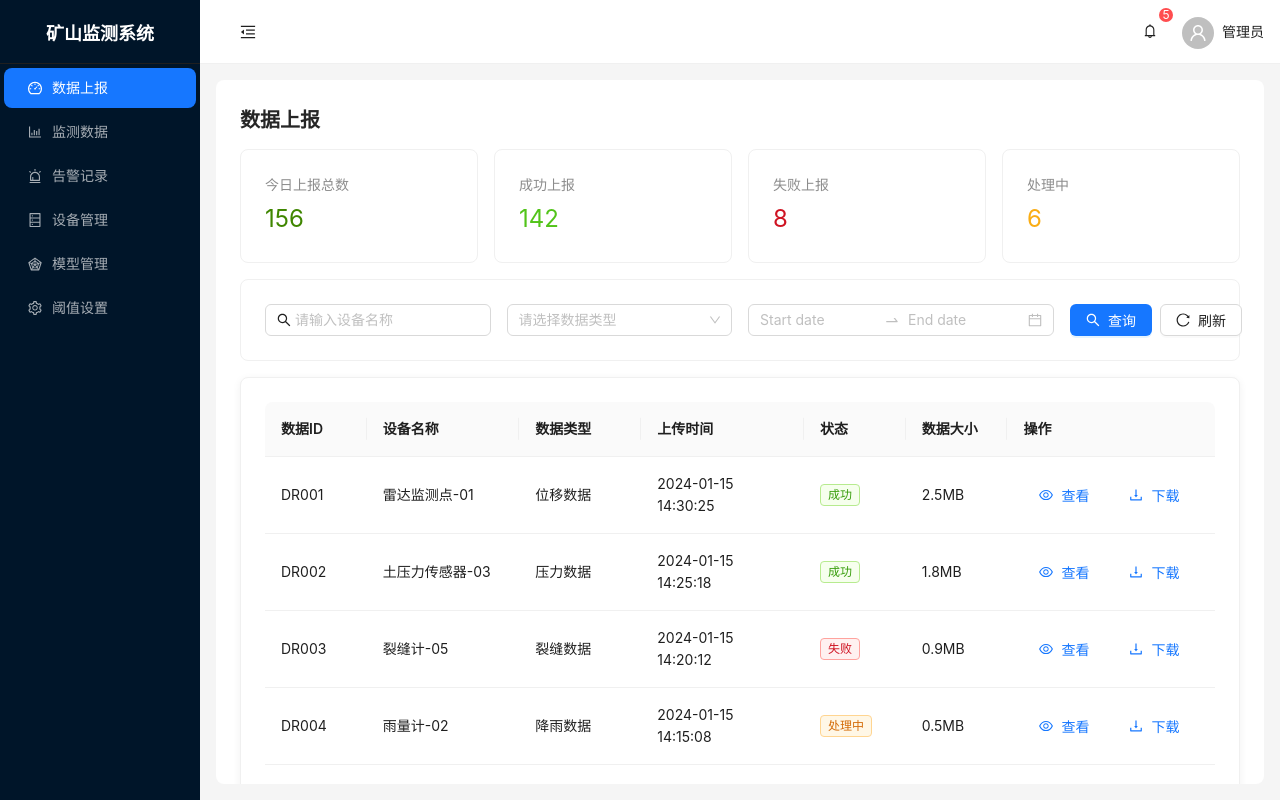
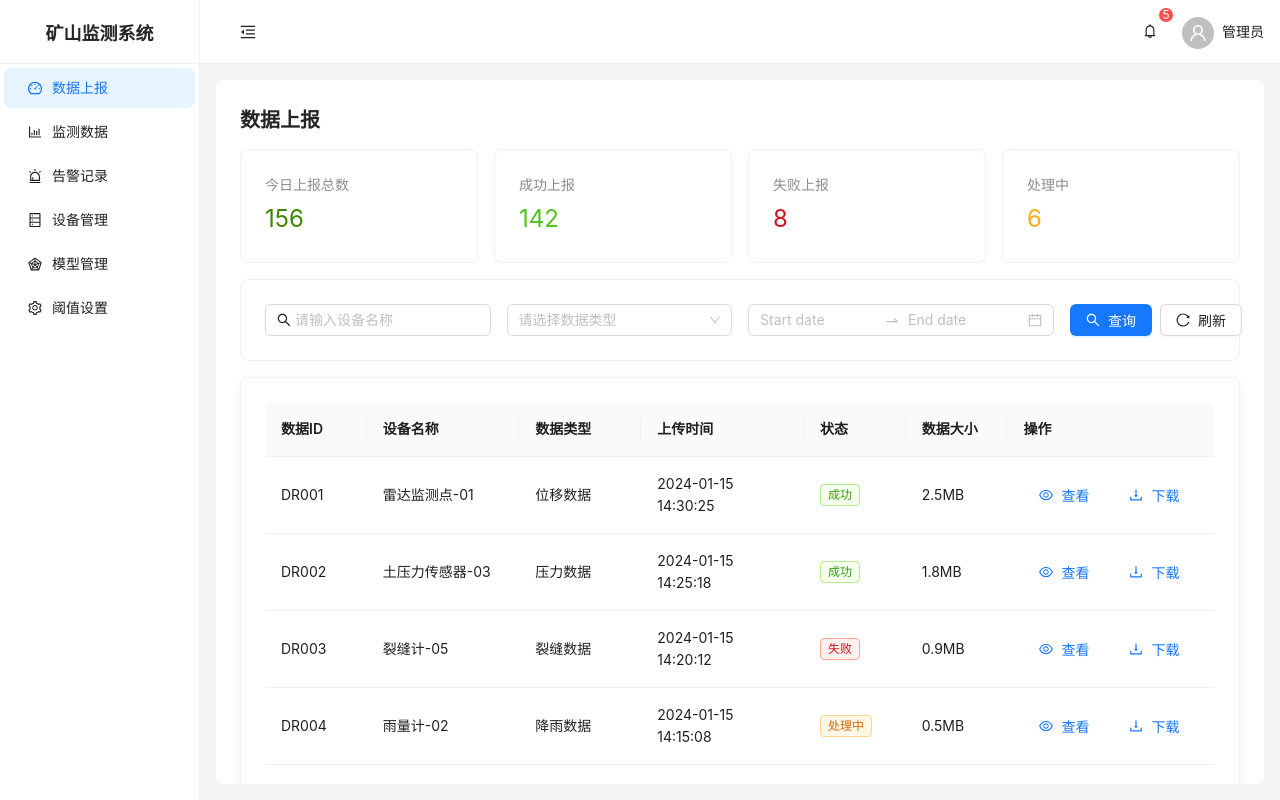
Before and after one commit to wangpeng1017/1016onemine, a React (Create React App) app: page /data-reporting in a window 1280 px wide. Built offline with nearby package versions, Linux system fonts and the light colour scheme; the HTML template or start-up script is replaced by a standard one.

Commit message:
修改左侧导航栏背景色从黑色改为白色

```diff
--- a/src/layouts/MainLayout.tsx
+++ b/src/layouts/MainLayout.tsx
@@ -102,7 +102,8 @@ const MainLayout: React.FC = () => {
         collapsible
         collapsed={collapsed}
         style={{
-          background: '#001529',
+          background: '#ffffff',
+          borderRight: '1px solid #f0f0f0',
         }}
       >
         <div
@@ -111,16 +112,16 @@ const MainLayout: React.FC = () => {
             display: 'flex',
             alignItems: 'center',
             justifyContent: 'center',
-            color: 'white',
+            color: '#262626',
             fontSize: collapsed ? 16 : 18,
             fontWeight: 'bold',
-            borderBottom: '1px solid #1f1f1f',
+            borderBottom: '1px solid #f0f0f0',
           }}
         >
           {collapsed ? '矿山' : '矿山监测系统'}
         </div>
         <Menu
-          theme="dark"
+          theme="light"
           mode="inline"
           selectedKeys={[getCurrentKey()]}
           items={menuItems}
```
Also changed, not shown: 1 other file (tests, documents, lock files or other folders).
